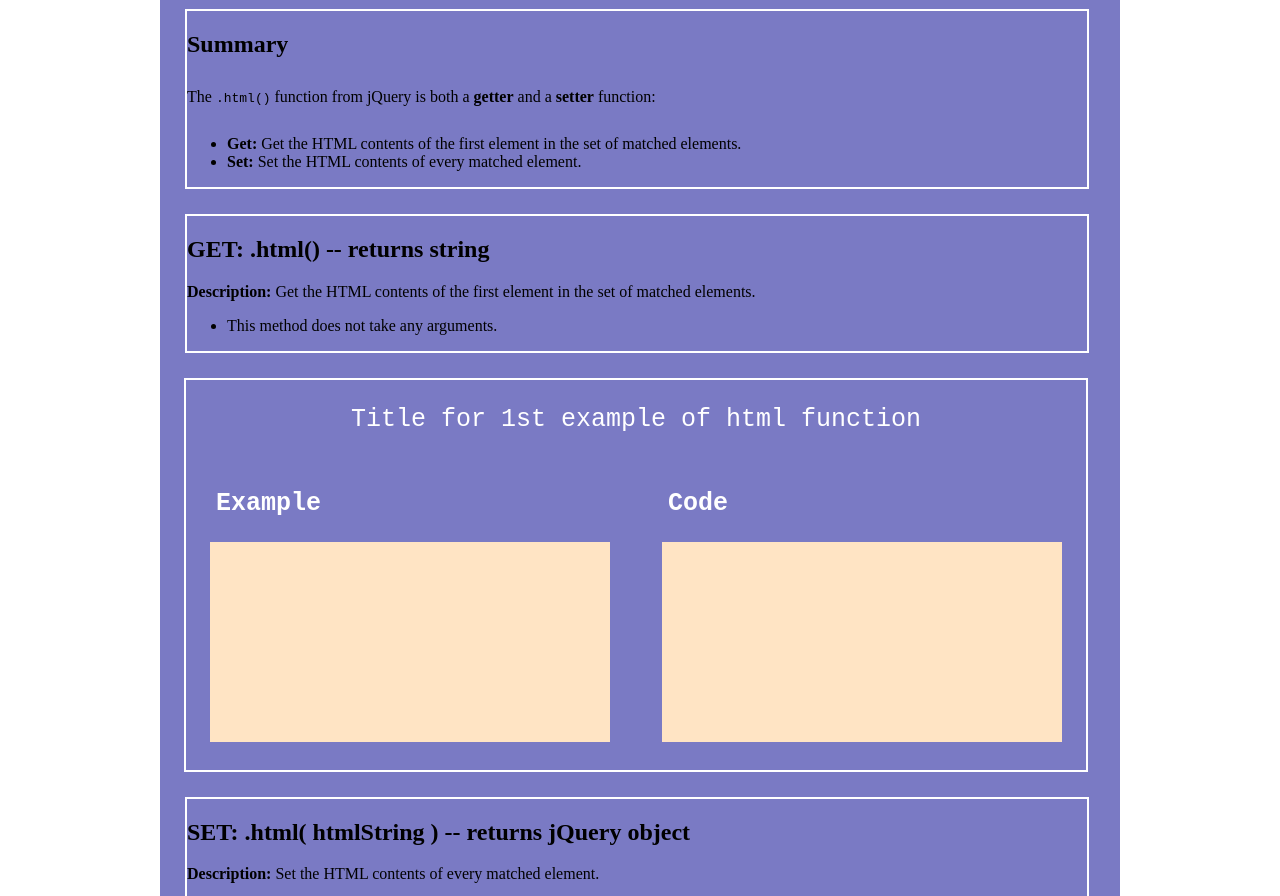
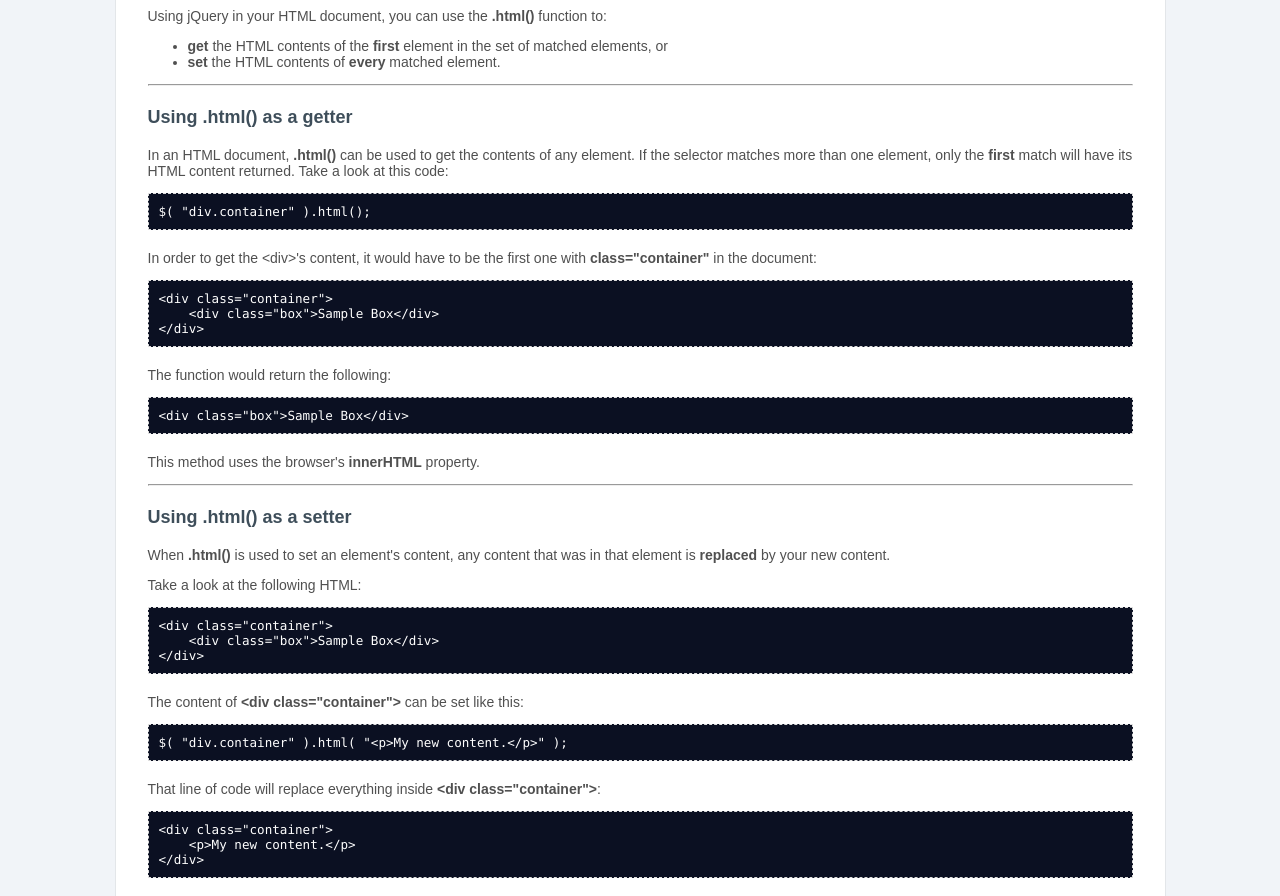
Before and after one commit to vinsonlaiono/jqueary-html-demo, a plain HTML site: page index.html in a window 1280 px wide. Shown: the part 131-1027 px from the top of the page. Drawn offline with Linux system fonts and the light colour scheme.

Commit message:
updated HTML example content

```diff
--- a/index.html
+++ b/index.html
@@ -7,7 +7,61 @@
     <script></script>
 </head>
 <body>
-    <div class="container">
+    <div class="content_block">
+
+        <h1>.html()</h1>
+        <p>Using jQuery in your HTML document, you can use the <b>.html()</b> function to:</p>
+        <ul>
+            <li><b>get</b> the HTML contents of the <b>first</b> element in the set of matched elements, or </li>
+            <li><b>set</b> the HTML contents of <b>every</b> matched element.</li>
+        </ul>
+
+        <hr>
+
+        <h2>Using .html() as a getter</h2>
+        <p>In an HTML document, <b>.html()</b> can be used to get the contents of any element. If the selector matches more than one element, only the <b>first</b> match will have its HTML content returned. Take a look at this code:</p>
+
+        <pre>$( "div.container" ).html();</pre>
+
+        <p>In order to get the &lt;div&gt;'s content, it would have to be the first one with <b>class="container"</b> in the document:</b></p>
+
+        <pre>&lt;div class="container"&gt;
+    &lt;div class="box">Sample Box&lt;/div&gt;
+&lt;/div&gt;</pre>
+
+        <p>The function would return the following:</p>
+
+        <pre>&lt;div class="box">Sample Box&lt;/div&gt;</pre>
+
+        <p>This method uses the browser's <b>innerHTML</b> property.</p>
+
+        <hr>
+
+        <h2>Using .html() as a setter</h2>
+
+        <p>When <b>.html()</b> is used to set an element's content, any content that was in that element is <b>replaced</b> by your new content.</p>
+        <p>Take a look at the following HTML:</p>
+
+        <pre>&lt;div class="container"&gt;
+    &lt;div class="box">Sample Box&lt;/div&gt;
+&lt;/div&gt;</pre>
+
+        <p>The content of <b>&lt;div class="container"&gt;</b> can be set like this:</p>
+
+        <pre>$( "div.container" ).html( "&lt;p&gt;My new content.&lt;/p&gt;" );</pre>
+
+        <p>That line of code will replace everything inside <b>&lt;div class="container"&gt;</b>:</p>
+
+        <pre>&lt;div class="container"&gt;
+    &lt;p&gt;My new content.&lt;/p&gt;
+&lt;/div&gt;</pre>
+
+    </div>
+    <div class="content_footer_block">
+        Prepared by Vinson Aiono and Abel Araya.
+    </div>
+
+    <!-- <div class="container">
 
         <h1 class="header">jQuery HTML Demo</h1>
         <h1 class="header">.html()</h1>
@@ -27,6 +81,17 @@
             <ul>
                 <li>This method does not take any arguments.</li>
             </ul>
+            In an HTML document, <b>.html()</b> can be used to get the contents of any element. If the selector expression matches more than one element, only the first match will have its HTML content returned. Consider this code:<br /><br />
+            <pre>$( "div.demo-container" ).html();</pre><br /><br />
+            In order for the following <b>&lt;div&gt;</b>'s content to be retrieved, it would have to be the first one with <b>class="demo-container"</b> in the document:<br /><br />
+            <pre>    &lt;div class=&quot;demo-container&quot;&gt;
+        &lt;div class=&quot;demo-box&quot;&gt;Demonstration Box&lt;/div&gt;
+    &lt;/div&gt;</pre><br /><br />
+            The result would look like this:<br /><br />
+            <pre>
+                <div class="demo-box">Demonstration Box</div>
+            </pre><br /><br />
+            This method uses the browser's <b>innerHTML</b> property. Some browsers may not return HTML that exactly replicates the HTML source in an original document. For example, Internet Explorer sometimes leaves off the quotes around attribute values if they contain only alphanumeric characters.
         </div>
         <div class="main_example">
             <p>Title for 1st example of html function</p>
@@ -35,10 +100,10 @@
                 <div class="example"></div>
             </div>
             <div class="first">
-                <h5>Code</h5>                   <!-- div box for 1st example of html function -->
+                <h5>Code</h5>
                 <div class="example"></div>
-            </div>                                        <!-- div box for displaying code of example -->
-        </div>                                            <!-- div box for displaying code of example -->
+            </div>
+        </div>
 
         <div class="main_content">
             <h2>SET: .html( htmlString ) -- returns jQuery object</h2>
@@ -61,14 +126,14 @@
                 <div class="example"></div>
             </div>
             <div class="first">
-                <h5>Code</h5>                   <!-- div box for 1st example of html function -->
+                <h5>Code</h5>
                 <div class="example"></div>
-            </div>                                        <!-- div box for displaying code of example -->
+            </div>
         </div>
 
         <div class="footer">
             Prepared by Vinson Aiono and Abel Araya.
         </div>
-    </div>
+    </div> -->
 </body>
 </html>
--- a/style.css
+++ b/style.css
@@ -1,4 +1,57 @@
-.container{
+
+body {
+    background: #f1f4f8;
+    min-height: 480px;
+    padding: 36px 15px;
+    color: #505050;
+    font-family: Gotham-Rounded-Book, sans-serif;
+
+}
+
+pre {
+    font-family: 'Monaco', courier, monospace;
+    background: #0B1022 !important;
+    word-wrap: break-word !important;
+    margin: 0px !important;
+    padding: 10px !important;
+    color: #fff !important;
+    font-size: 90% !important;
+    margin-bottom: 20px !important;
+    border: 1px dashed #ddd !important;
+}
+
+.content_block {
+    background: #fff;
+    border: 1px solid #e3e6e9;
+    border-radius: 5px;
+    min-height: 100px;
+    margin: 0px auto 12px;
+    width: 985px;
+    padding: 24px 32px;
+    font-size: 14px;
+}
+
+.content_footer_block {
+    text-align: center;
+    font-size: 12px;
+}
+h1 {
+    margin-bottom: 3px;
+    color: #3E4E5A;
+    font-family: Gotham-Rounded-Bold, sans-serif;
+    font-size: 24px;
+    line-height: 40px;
+}
+
+h2 {
+    margin-bottom: 3px;
+    color: #3E4E5A;
+    font-family: Gotham-Rounded-Bold, sans-serif;
+    font-size: 18px;
+    line-height: 32px;
+}
+
+/* .container{
     min-height: 500px;
     width: 960px;
     margin: 0px auto;
@@ -54,4 +107,4 @@ h5{
 h5{
     margin: 30px;
     margin-bottom: 0px;
-}
+} */
```
Also changed, not shown: 1 other file.
